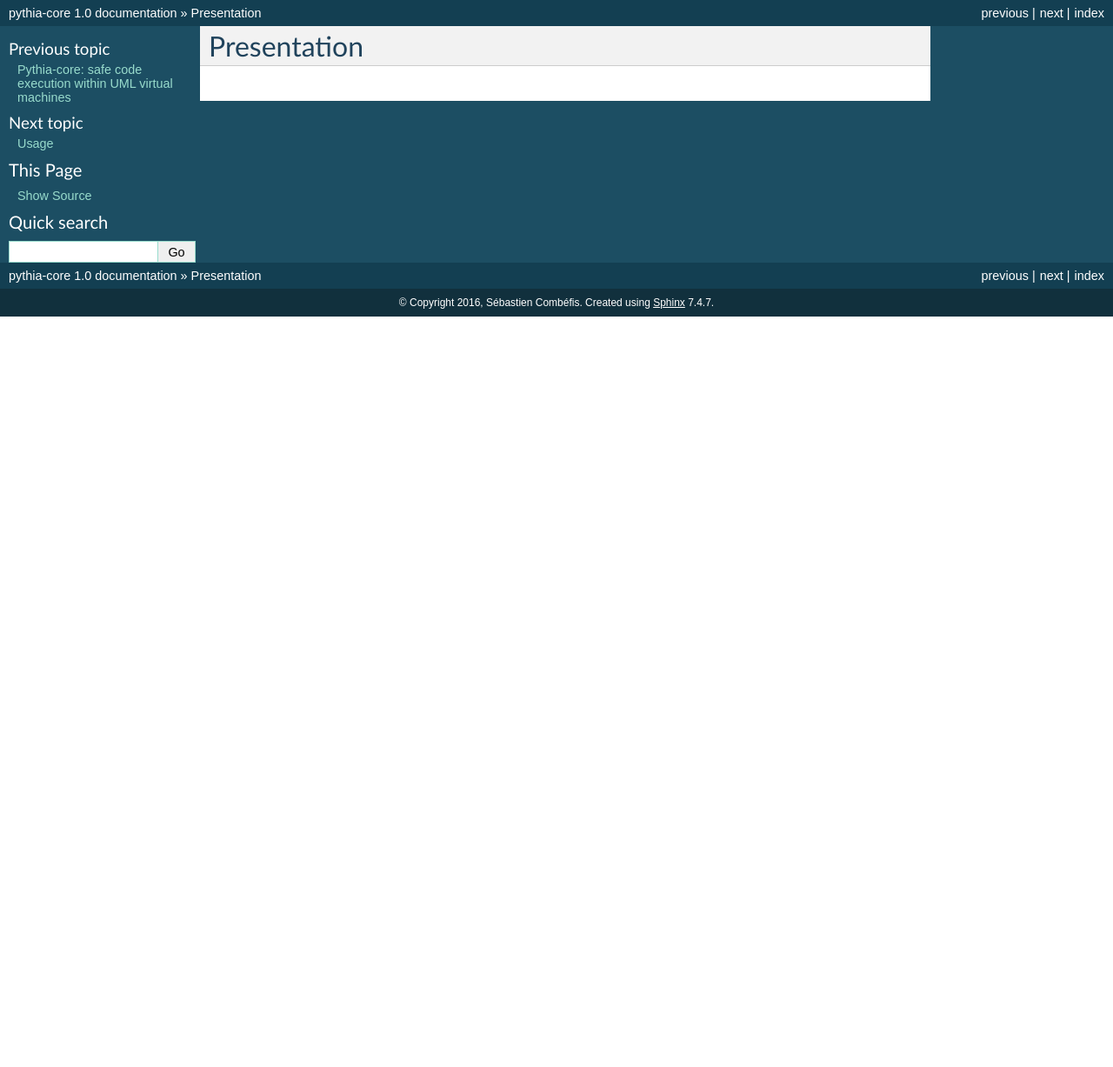
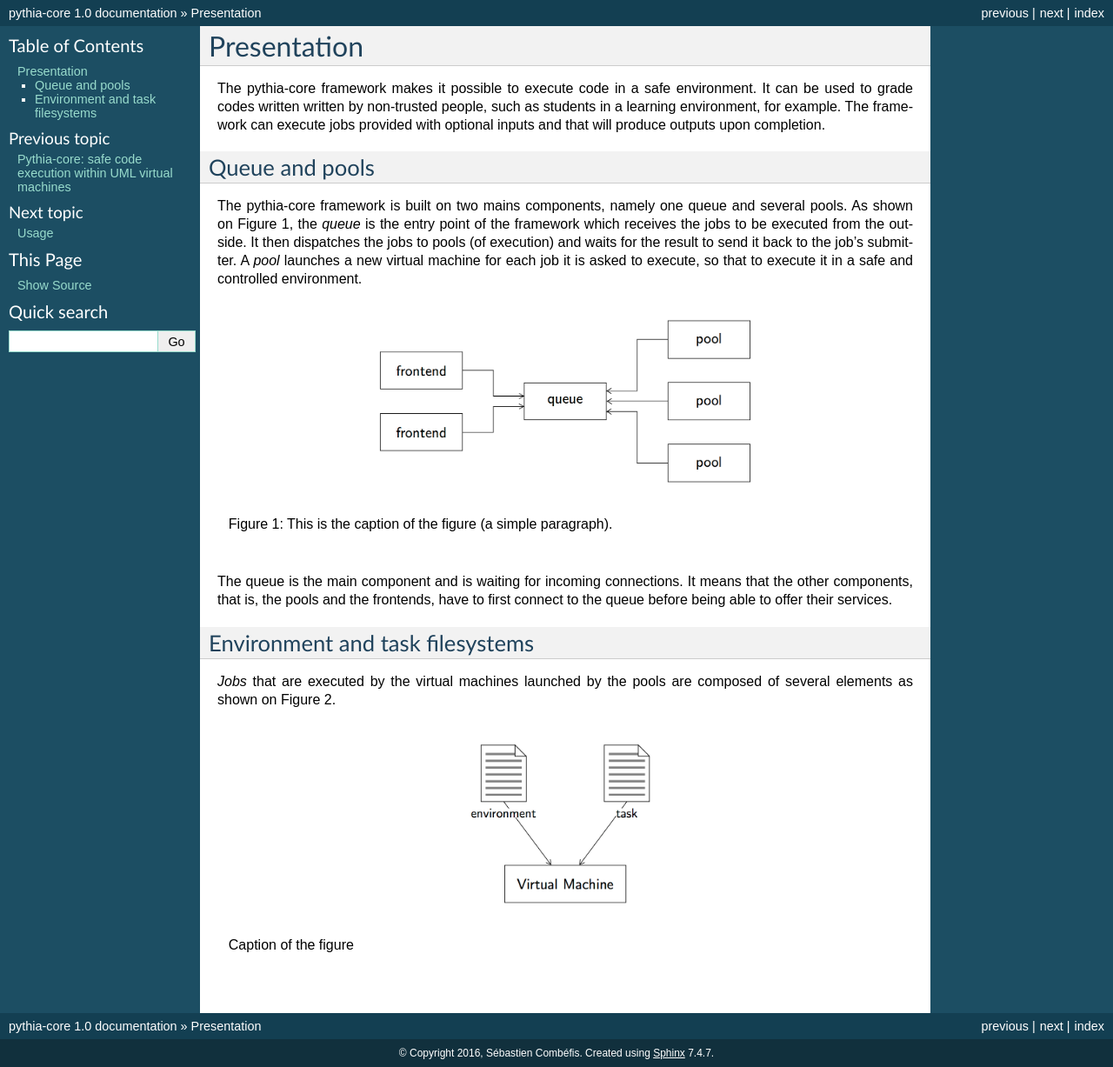
Before and after one commit to pythia-project/pythia-core, a Sphinx documentation site: the page built from docs/presentation.rst, in a window 1280 px wide. Shown: the whole page at 87% size. Built offline with Sphinx 7.4.7, drawn with Linux system fonts in a browser that asks for light colours; before the commit the page ends 900 px from its top, so only the background shows below that.

Commit message:
Update presentation page in documentation

```diff
--- a/docs/presentation.rst
+++ b/docs/presentation.rst
@@ -1,2 +1,34 @@
 Presentation
 ============
+
+The pythia-core framework makes it possible to execute code in a safe environment. It can be used to grade codes written written by non-trusted people, such as students in a learning environment, for example. The framework can execute jobs provided with optional inputs and that will produce outputs upon completion.
+
+
+
+Queue and pools
+---------------
+
+The pythia-core framework is built on two mains components, namely one queue and several pools. As shown on Figure 1, the `queue` is the entry point of the framework which receives the jobs to be executed from the outside. It then dispatches the jobs to pools (of execution) and waits for the result to send it back to the job's submitter. A `pool` launches a new virtual machine for each job it is asked to execute, so that to execute it in a safe and controlled environment.
+
+.. figure:: _static/pythia-core-general-view.png
+   :align: center
+   :scale: 40 %
+   :alt: map to buried treasure
+
+   Figure 1: This is the caption of the figure (a simple paragraph).
+
+The queue is the main component and is waiting for incoming connections. It means that the other components, that is, the pools and the frontends, have to first connect to the queue before being able to offer their services.
+
+
+
+Environment and task filesystems
+--------------------------------
+
+`Jobs` that are executed by the virtual machines launched by the pools are composed of several elements as shown on Figure 2.
+
+.. figure:: _static/pythia-core-job-structure.png
+   :align: center
+   :scale: 40 %
+   :alt: map to buried treasure
+
+   Caption of the figure
```
Also changed, not shown: docs/index.rst (+6 -6 lines), docs/usage.rst (+14 -14 lines).
